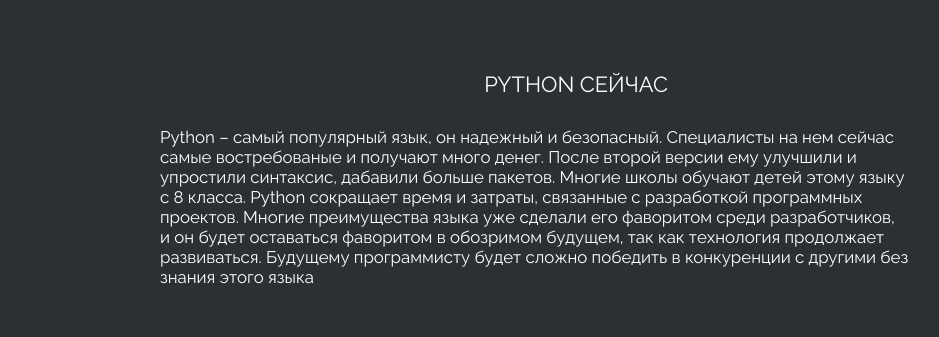
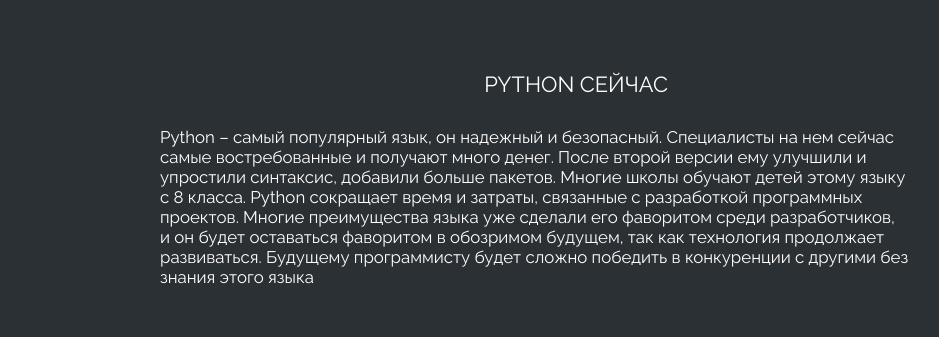
Before and after one commit to varikoz272/valeev, a plain HTML site: page history.html in a window 1280 px wide. Shown: the part 5280-5617 px from the top of the page, without its empty margins (32-971 px from the left). Drawn offline with Linux system fonts and the light colour scheme.

Commit message:
Update history.html

```diff
--- a/history.html
+++ b/history.html
@@ -194,7 +194,7 @@
 				<div class="content">
 
 					<div class="text">
-						Python – самый популярный язык, он надежный и безопасный. Специалисты на нем сейчас самые востребованые и получают много денег. После второй версии ему улучшили и упростили синтаксис, дабавили больше пакетов. Многие школы обучают детей этому языку с 8 класса. Python сокращает время и затраты, связанные с разработкой программных проектов. Многие преимущества языка уже сделали его фаворитом среди разработчиков, и он будет оставаться фаворитом в обозримом будущем, так как технология продолжает развиваться. Будущему программисту будет сложно победить в конкуренции с другими без знания этого языка
+						Python – самый популярный язык, он надежный и безопасный. Специалисты на нем сейчас самые востребованные и получают много денег. После второй версии ему улучшили и упростили синтаксис, добавили больше пакетов. Многие школы обучают детей этому языку с 8 класса. Python сокращает время и затраты, связанные с разработкой программных проектов. Многие преимущества языка уже сделали его фаворитом среди разработчиков, и он будет оставаться фаворитом в обозримом будущем, так как технология продолжает развиваться. Будущему программисту будет сложно победить в конкуренции с другими без знания этого языка
 					</div>
 
 
```
